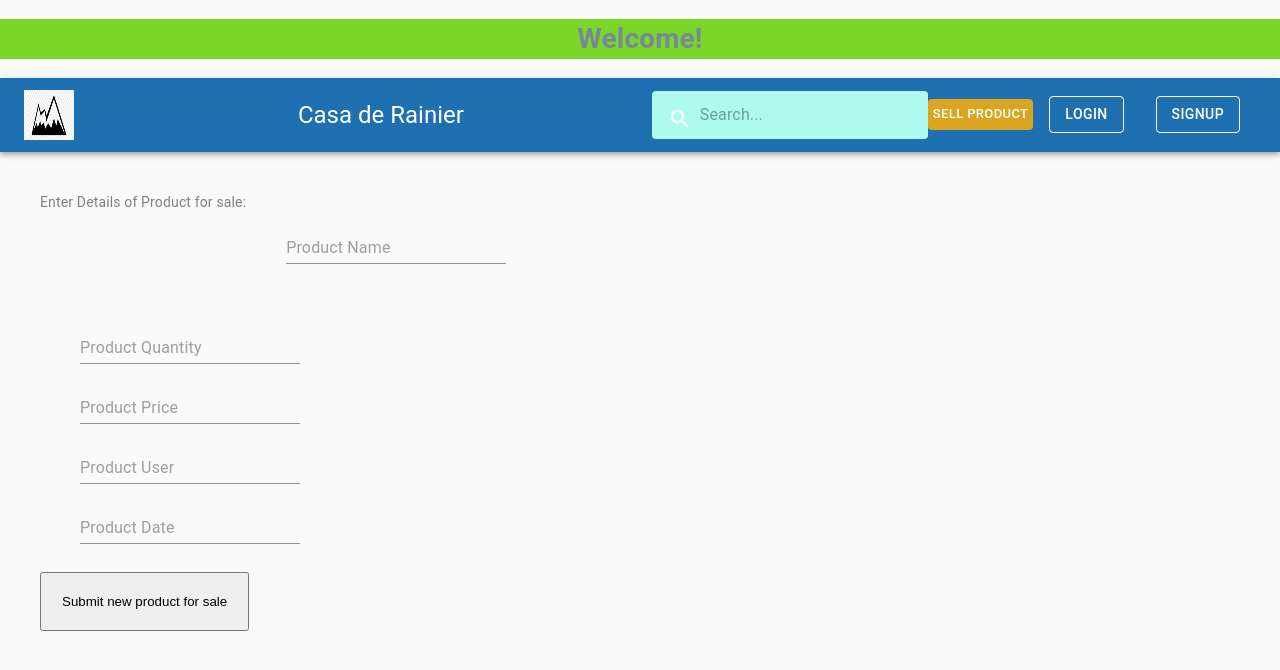
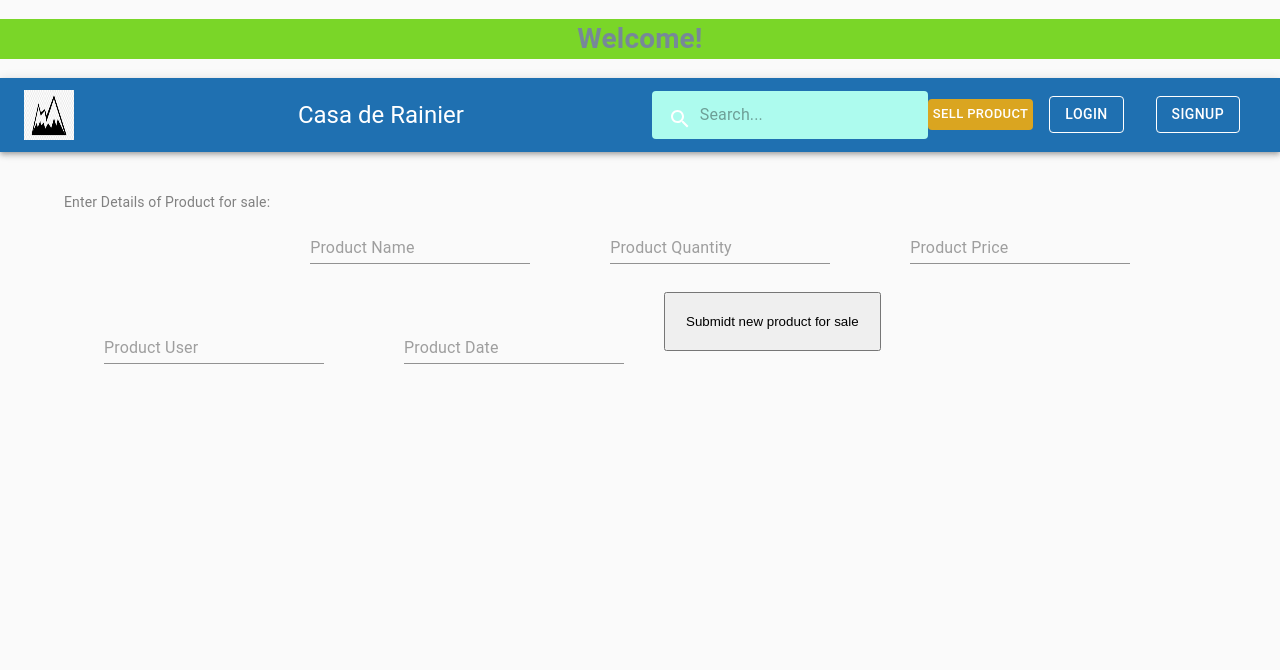
Before and after one commit to peterTorres7/Rainier, a React (Create React App) app in the folder client/: page /CreateProduct.js in a window 1280 px wide. Shown: the top 670 px of the page. Built offline with nearby package versions, Linux system fonts and the light colour scheme; no server answers.

Commit message:
products

```diff
--- a/client/src/components/CreateProduct.js
+++ b/client/src/components/CreateProduct.js
@@ -6,6 +6,7 @@ import axios from "axios";
 import {
     TextField,
     makeStyles,
+    Container,
     Select,
  } from "@material-ui/core";
 
@@ -84,6 +85,7 @@ import {
     }
     else {
         return (
+            <Container>
                 <form
                     onSubmit={handleSubmit}
                     className={classes.root}
@@ -94,18 +96,54 @@ import {
                         id = "name"
                         className = {classes.root}
                         placeholder="Product Name"
-                    value={productFormValues.name}
+                        defaultValue={productFormValues.name}
                         onChange={handleInputChange}
                         name="productName"
                     />
 
+                    <TextField
+                        id = "qty"
+                        className= {classes.root}
+                        placeholder="Product Quantity"
+                        defaultValue={productFormValues.qty}
+                        onChange={handleInputChange}
+                        name="productQty"
+                    />
 
-                <TextField id = "qty" class = {classes.root} placeholder="Product Quantity" value={productFormValues.qty} />
-                <TextField id = "price" class = {classes.root} placeholder="Product Price" value={productFormValues.price} />
-                <TextField id = "user" class = {classes.root} placeholder="Product User" value={productFormValues.user} />
-                <TextField id = "date" class = {classes.root} placeholder="Product Date" value={productFormValues.date} />
-                <button class = {classes.formControl}  onClick={handleInputChange} >Submit new product for sale</button>
+                    <TextField
+                        id = "price"
+                        className= {classes.root}
+                        placeholder="Product Price"
+                        defaultValue={productFormValues.price}
+                        onChange={handleInputChange}
+                        name="productPrice"
+                    />
+
+                    <TextField
+                        id = "user"
+                        className= {classes.root}
+                        placeholder="Product User"
+                        defaultValue={productFormValues.user}
+                        onChange={handleInputChange}
+                        name="productUser"
+                    />
+
+                    <TextField
+                        id = "date"
+                        className= {classes.root}
+                        placeholder="Product Date"
+                        defaultValue={productFormValues.date}
+                        onChange={handleInputChange}
+                        name="productDate"
+                    />
+
+                    <button
+                        className= {classes.formControl}
+                        type="submit"
+                        form="productCreateForm"
+                    >Submidt new product for sale</button>
                 </form>
+            </Container>
         )
     }
 };
```
Also changed, not shown: 1 other file (tests, documents, lock files or other folders). Lines whose indentation alone changed are shown as unchanged.
